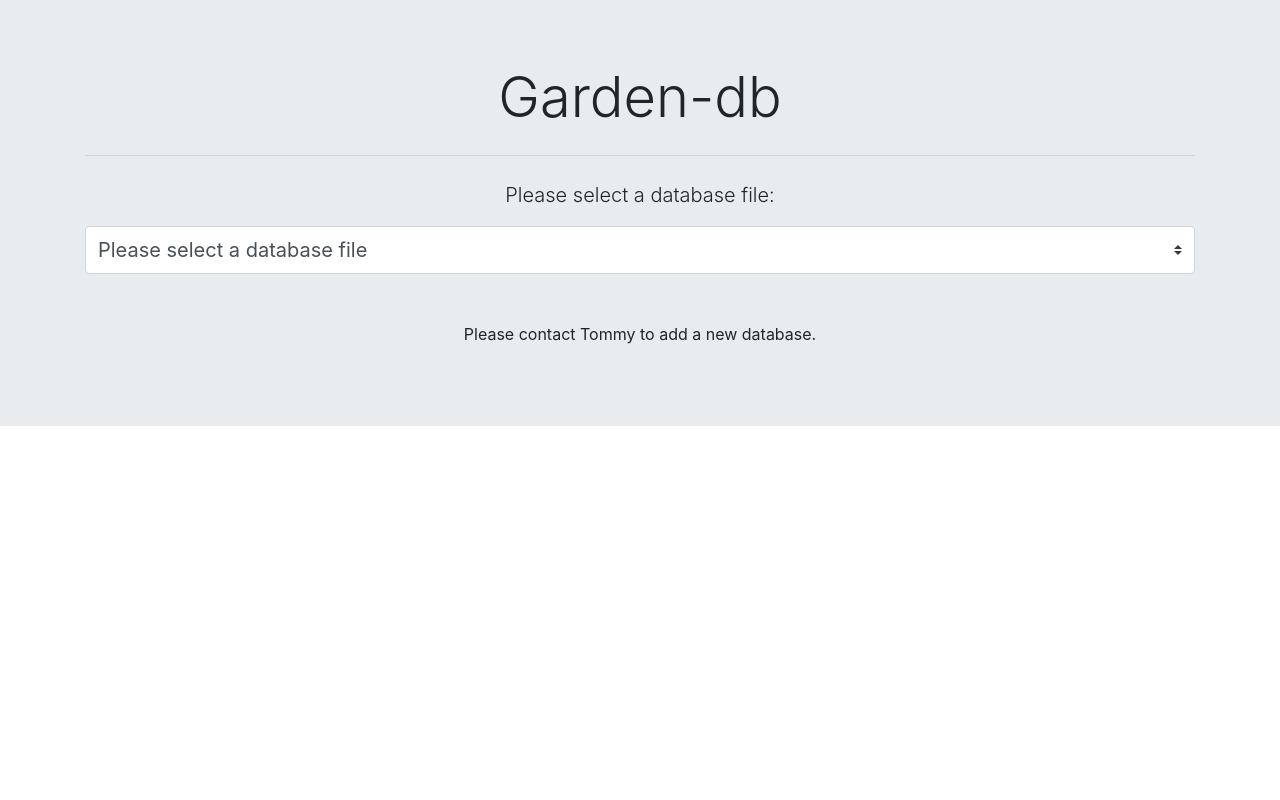
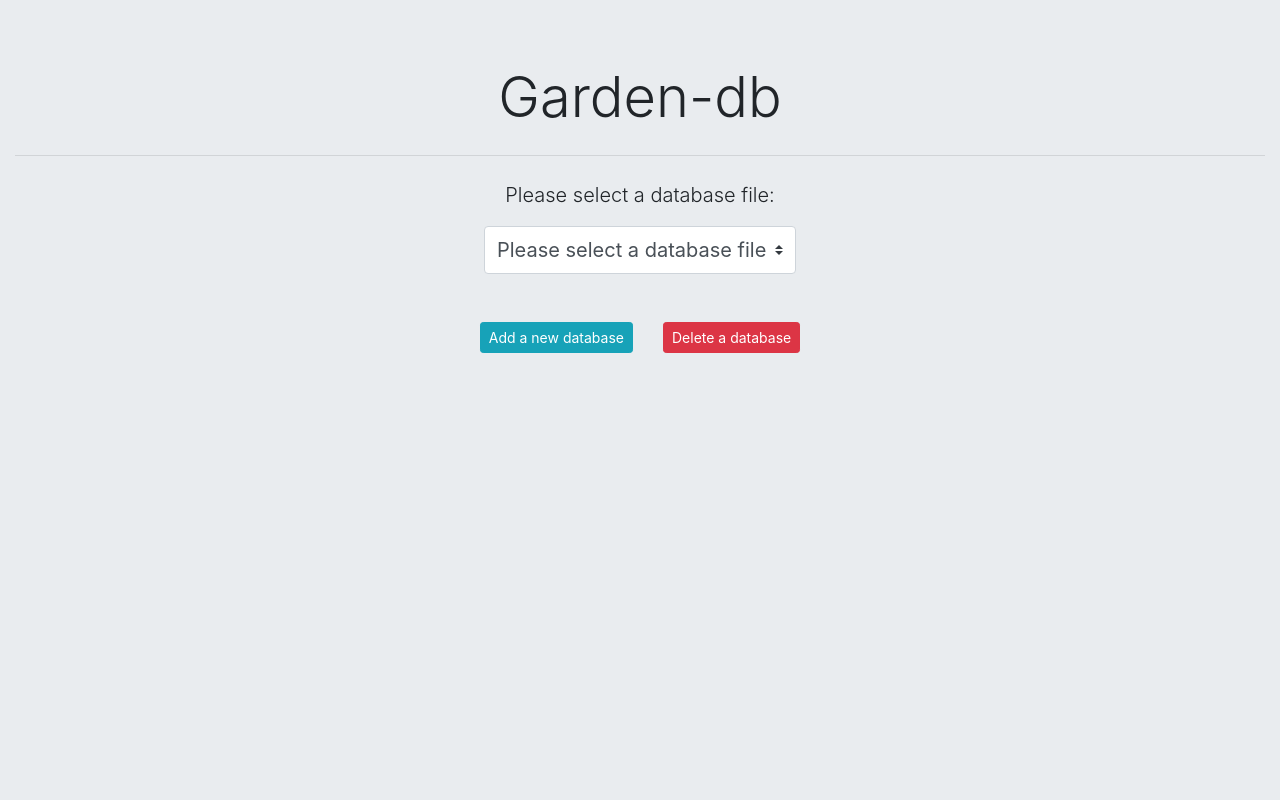
Before and after one commit to tpoomlmly/garden-database, a Flask app: page / in a window 1280 px wide. Run offline with Flask 2, Linux system fonts and the light colour scheme; some libraries are stand-ins or nearby versions.

Commit message:
Add option to choose working database

```diff
--- a/app.py
+++ b/app.py
@@ -1,7 +1,7 @@
 import dbc
 import os
 
-from flask import Flask, render_template, send_from_directory, request, make_response, session
+from flask import Flask, render_template, send_from_directory, request, make_response, session, redirect, url_for
 
 import sorting
 
@@ -15,7 +15,16 @@ months = ["January", "February", "March", "April", "May", "June", "July",
 @app.route("/", methods=["GET", "POST"])
 def index():
     """Handle database choosing."""
-    response = make_response(render_template("index.html", db_list=["database.db", "database2.db"]))
+    if request.method == "GET":
+        db_list = [file[:-3] for file in os.listdir(".") if file.endswith(".db")]
+        response = make_response(render_template("index.html", db_list=db_list))
+    else:
+        if "delete" in request.form:
+            os.remove(request.form["name"] + ".db")
+            session.pop("name", None)
+        elif "add" in request.form or "select" in request.form:
+            session["name"] = request.form["name"]
+        response = make_response(redirect(url_for("clients")))
     return response
 
 
@@ -27,7 +36,8 @@ def clients():
     the browser in the form.
     Return clients.html, rendered with the client, plant and month data inserted.
     """
-    with dbc.DBConnection() as c:
+    dbname = session["name"] if "name" in session else None
+    with dbc.DBConnection(dbname) as c:
         if request.method == "POST":
             # In the form, the browser may send a list of plant IDs to link. They arrive as form fields
             # with names like 'plant-n' where n is the ID of a plant to link.
@@ -38,11 +48,11 @@ def clients():
 
             elif "add" in request.form:
                 client = dbc.Client(request.form["name"], plants=pids_to_link)
-                client.insert()
+                client.insert(dbname)
 
             elif "edit" in request.form:
                 client = dbc.Client(request.form["name"], cid=request.form["id"], plants=pids_to_link)
-                client.update()
+                client.update(dbname)
 
         return render_template("clients.html", data=c.load_sql_client_data(),
                                plant_list=c.load_sql_plant_data(), months=months)
@@ -50,7 +60,8 @@ def clients():
 
 @app.route("/plants", methods=["GET", "POST"])
 def plants():
-    with dbc.DBConnection() as c:
+    dbname = session["name"] if "name" in session else None
+    with dbc.DBConnection(dbname) as c:
         if request.method == "POST":
             mids_to_link = [field[4:] for field in request.form.keys() if field[:3] == "job"]
             if "delete" in request.form:
@@ -60,13 +71,13 @@ def plants():
                 # Create a dbc.Plant object from the data in the form and insert it into the database.
                 plant = dbc.Plant(request.form["name"], request.form["latin-name"],
                                   request.form["blooming-period"], jobs=mids_to_link)
-                plant.insert()
+                plant.insert(dbname)
 
             elif "edit" in request.form:
                 plant = dbc.Plant(request.form["name"], request.form["latin-name"],
                                   request.form["blooming-period"], pid=request.form["id"],
                                   jobs=mids_to_link)
-                plant.update()
+                plant.update(dbname)
 
         return render_template("plants.html", data=c.load_sql_plant_data(),
                                job_list=c.load_sql_job_data())
@@ -74,7 +85,8 @@ def plants():
 
 @app.route("/maintenance", methods=["GET", "POST"])
 def jobs():
-    with dbc.DBConnection() as c:
+    dbname = session["name"] if "name" in session else None
+    with dbc.DBConnection(dbname) as c:
         if request.method == "POST":
             # & is the intersection operator. set() converts the dict_keyiterator and list to sets so that the
             # intersection can be found of them. list() converts this back to a list which is sorted on the
@@ -89,14 +101,14 @@ def jobs():
                 job = dbc.Maintenance(request.form["name"],
                                       request.form["desc"],
                                       active_months)
-                job.insert()
+                job.insert(dbname)
 
             elif "edit" in request.form:
                 job = dbc.Maintenance(request.form["name"],
                                       request.form["desc"],
                                       active_months,
                                       request.form["id"])
-                job.update()
+                job.update(dbname)
         return render_template("maintenance.html", data=c.load_sql_job_data(), month_list=months)
 
 
--- a/templates/index.html
+++ b/templates/index.html
@@ -1,20 +1,92 @@
 {% extends "base.html" %}
 
 {% block body %}
-<div class="jumbotron jumbotron-fluid">
-    <div class="container">
+<div class="jumbotron jumbotron-fluid mb-0 rounded-0" style="height: 100vh;">
+    <div class="container-fluid">
         <h1 class="display-4 text-center">Garden-db</h1>
         <hr class="my-4">
         <p class="lead text-center">Please select a database file:</p>
-        <form method="post">
-            <select class="custom-select custom-select-lg mb-5" onchange="this.form.submit()">
+        <form method="post" class="text-center">
+            <select class="custom-select custom-select-lg mb-5 w-auto" onchange="this.form.submit()" name="name">
                 <option selected>Please select a database file</option>
                 {% for name in db_list %}
                 <option value="{{ name }}">{{ name }}</option>
                 {% endfor %}
             </select>
+            <input type="hidden" name="select">
         </form>
-        <p class="text-center">Please contact Tommy to add a new database.</p>
+        <div class="row justify-content-center">
+            <div class="col col-auto">
+                <button type="button" id="add-btn" class="btn btn-sm btn-info" data-toggle="modal" data-target="#popup-div-add">
+                    Add a new database
+                </button>
+            </div>
+            <div class="col col-auto">
+                <button type="button" id="delete-btn" class="btn btn-sm btn-danger" data-toggle="modal" data-target="#popup-div-delete">
+                    Delete a database
+                </button>
+            </div>
+        </div>
+    </div>
+</div>
+
+<div id="popup-div-add" class="modal fade">
+    <div class="modal-dialog modal-dialog-centered">
+
+        {# Begin add popup content #}
+        <div class="modal-content">
+            <div class="modal-header">
+                <h3 class="modal-title" id="add-title">Add a new blank database</h3>
+                <button type="button" class="close" data-dismiss="modal">&times;</button>
+            </div>
+            <form method="post" class="form-horizontal" autocomplete="off">
+                <div class="modal-body">
+                    <div class="container">
+                        <div class="form-group row">
+                            <label class="control-label" for="add-name">Database name:</label>
+                            <input type="text" class="form-control" id="add-name" name="name" placeholder="Enter database name">
+                        </div>
+                    </div>
+                </div>
+                <div class="modal-footer">
+                    <button type="submit" class="btn btn-success" name="add">Add database</button>
+                </div>
+            </form>
+        </div>
+        {# End add popup content #}
+    </div>
+</div>
+
+<div id="popup-div-delete" class="modal fade">
+    <div class="modal-dialog modal-dialog-centered">
+
+        {# Begin add popup content #}
+        <div class="modal-content">
+            <div class="modal-header">
+                <h3 class="modal-title" id="deletetitle">Delete a database</h3>
+                <button type="button" class="close" data-dismiss="modal">&times;</button>
+            </div>
+            <form method="post" class="form-horizontal" autocomplete="off"
+                  onsubmit="return confirm('Are you sure you want to delete this database?');">
+                <div class="modal-body">
+                    <div class="container">
+                        <div class="form-group row">
+                            <label class="control-label" for="delete-name">Database name:</label>
+                            <select class="custom-select" id="delete-name" name="name">
+                                <option selected>Please select a database file</option>
+                                {% for name in db_list %}
+                                <option value="{{ name }}">{{ name }}</option>
+                                {% endfor %}
+                            </select>
+                        </div>
+                    </div>
+                </div>
+                <div class="modal-footer">
+                    <button type="submit" class="btn btn-danger" name="delete">Delete database</button>
+                </div>
+            </form>
+        </div>
+        {# End delete popup content #}
     </div>
 </div>
 {% endblock %}
```
Also changed, not shown: dbc/__init__.py (+15 -15 lines), Default.db (renamed from database.db), New database.db (added).
